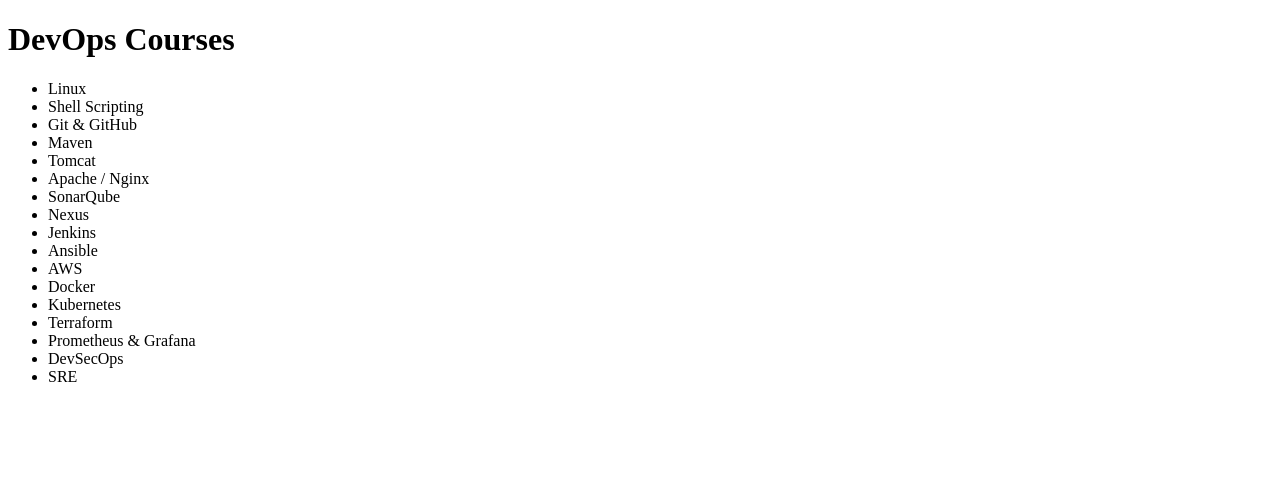
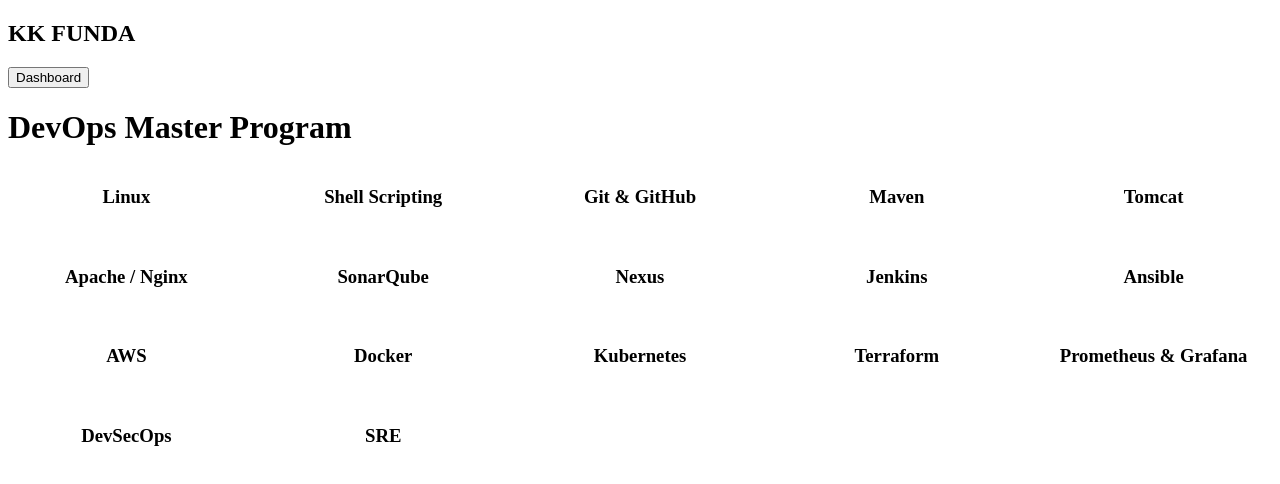
Before and after one commit to KandlaguntaVenkataSivaNiranjanReddy/DevOps-3tier-MIDDLEWARE, a React (Create React App) app in the folder frontend/: page /courses in a window 1280 px wide. Shown: the top 484 px of the page. Built offline with nearby package versions, Linux system fonts and the light colour scheme; no server answers.

Commit message:
Update Courses.jsx

```diff
--- a/frontend/src/pages/Courses.jsx
+++ b/frontend/src/pages/Courses.jsx
@@ -1,15 +1,32 @@
-export default function Courses() {
-  const courses = [
+import Navbar from "../components/Navbar";
+
+export default function Courses(){
+
+  const courses=[
     "Linux","Shell Scripting","Git & GitHub","Maven","Tomcat",
     "Apache / Nginx","SonarQube","Nexus","Jenkins","Ansible",
     "AWS","Docker","Kubernetes","Terraform","Prometheus & Grafana",
     "DevSecOps","SRE"
   ];
 
-  return (
-    <div>
-      <h1>DevOps Courses</h1>
-      <ul>{courses.map(c => <li key={c}>{c}</li>)}</ul>
+  return(
+    <>
+    <Navbar/>
+    <div className="container">
+      <h1 className="title">DevOps Master Program</h1>
+
+      <div style={{
+        display:"grid",
+        gridTemplateColumns:"repeat(auto-fit,minmax(200px,1fr))",
+        gap:"20px"
+      }}>
+        {courses.map(c=>(
+          <div key={c} className="card" style={{textAlign:"center"}}>
+            <h3>{c}</h3>
+          </div>
+        ))}
+      </div>
     </div>
+    </>
   );
 }
```
